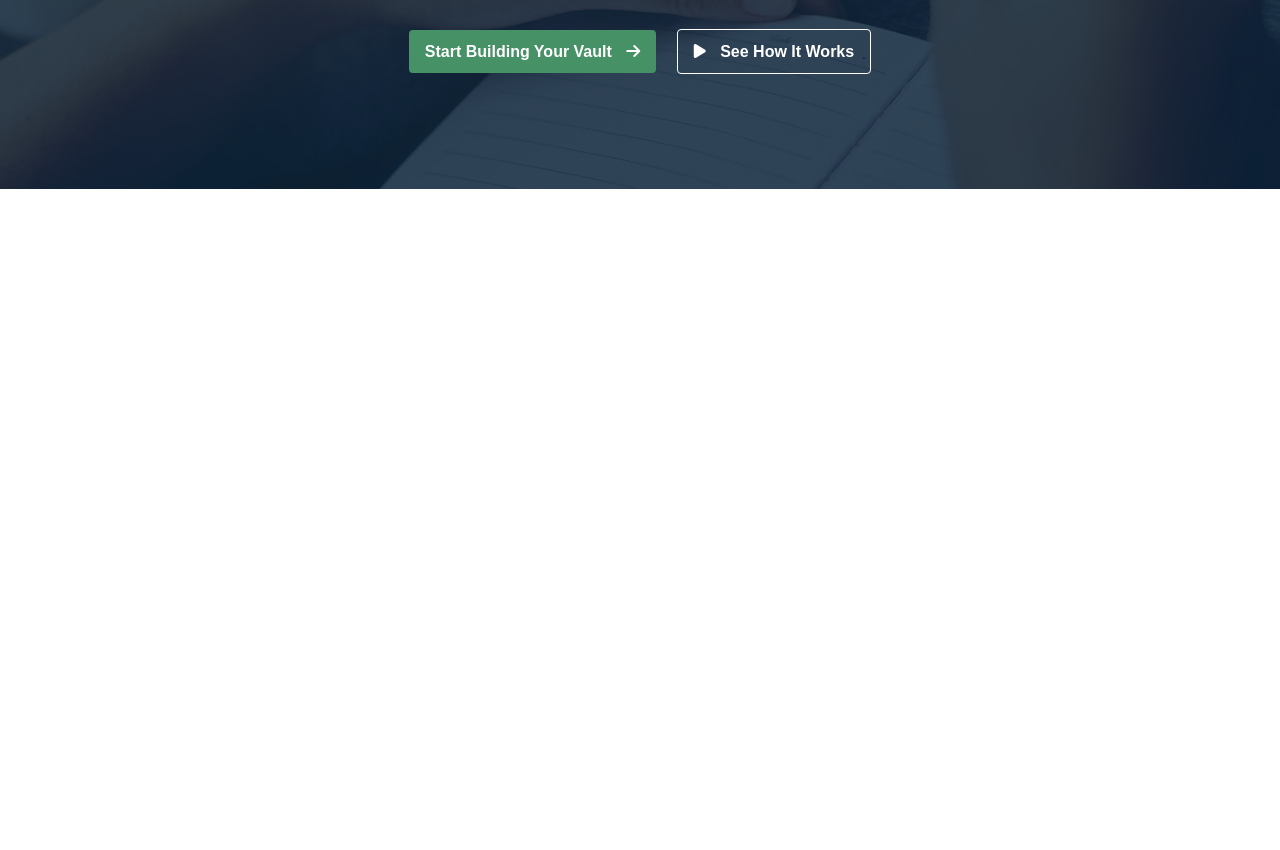
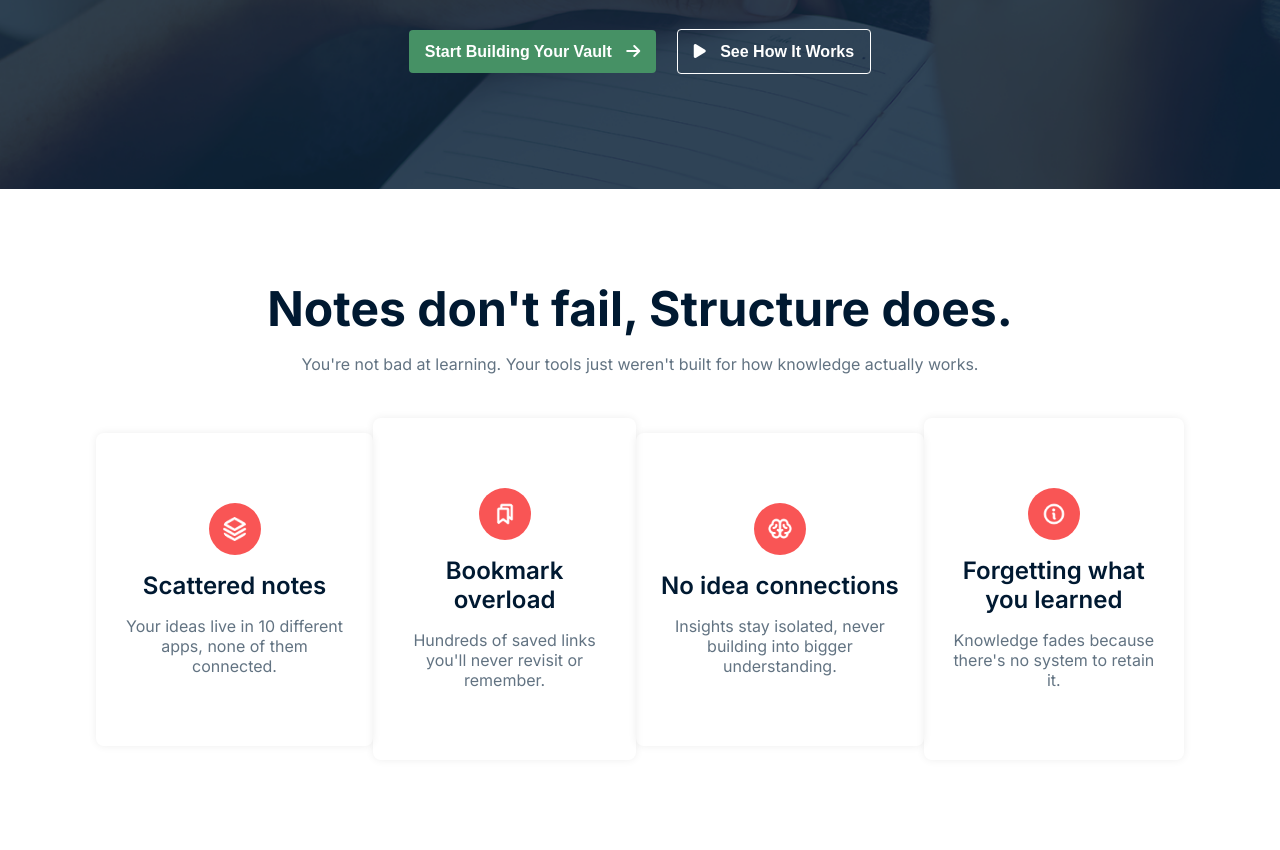
Before and after one commit to karim-ullah/A01-Knowledge-Vault, a plain HTML site: page index.html in a window 1280 px wide. Shown: the part 506-1356 px from the top of the page. Before the commit the page ends 800 px from the top, so only its background shows below. Drawn offline with Linux system fonts and the light colour scheme.

Commit message:
added note section

```diff
--- a/index.html
+++ b/index.html
@@ -41,5 +41,40 @@
         </div>
      </section>
     <!-- Banner-section-close -->
+
+
+    <!-- Notes-Section-Started -->
+
+     <section class="note-section">
+        <div class="container">
+            <div class="heading">
+                <h2>Notes don't fail, Structure does.</h2>
+                <p>You're not bad at learning. Your tools just weren't built for how knowledge actually works.</p>
+            </div>
+            <div class="card-box flex-box">
+                <div class="card">
+                    <img src="assets/Vector.png" alt="">
+                    <h3>Scattered notes</h3>
+                    <p>Your ideas live in 10 different apps, none of them connected.</p>
+                </div>
+                <div class="card">
+                    <img src="assets/Bookmarks.png" alt="">
+                    <h3>Bookmark overload</h3>
+                    <p>Hundreds of saved links you'll never revisit or remember.</p>
+                </div>
+                <div class="card">
+                    <img src="assets/Brain.png" alt="">
+                    <h3>No idea connections</h3>
+                    <p>Insights stay isolated, never building into bigger understanding.</p>
+                </div>
+                <div class="card">
+                    <img src="assets/Info.png" alt="">
+                    <h3>Forgetting what you learned</h3>
+                    <p>Knowledge fades because there's no system to retain it.</p>
+                </div>
+            </div>
+        </div>
+     </section>
+    <!-- Notes-Section-close -->
 </body>
 </html>
--- a/style.css
+++ b/style.css
@@ -60,6 +60,24 @@ body{
 }
 .secondary-btn i{
     margin-right: 10px;
+}
+
+h2{
+    font-size: 48px;
+    font-weight: bold;
+    color: #001931;
+}
+
+h3{
+    font-size: 24px;
+    font-weight: 600;
+    color: #001931;
+}
+
+p{
+    font-size: 16px;
+    line-height: 20px;
+    color: #627382;
 }
 
 
@@ -129,3 +147,37 @@ nav a{
 .banner-btn .primary-btn{
     margin-right: 16px;
 }
+
+    /* for-note-section */
+
+.note-section{
+    padding: 90px 0;
+}
+
+.heading{
+    text-align: center;
+    margin-bottom: 44px;
+}
+.heading p{
+    margin-top: 16px;
+}
+
+.card{
+    max-width: 322px;
+    padding: 70px 24px;
+    border-radius: 8px;
+    display: flex;
+    flex-direction: column;
+    gap: 16px;
+    text-align: center;
+    box-shadow: 0 0 8px 0 #00000012;
+}
+
+.card img{
+    width: 52px;
+    height: 52px;
+    padding: 14px;
+    background-color: #F95555;
+    border-radius: 50%;
+    align-self: center;
+}
```
